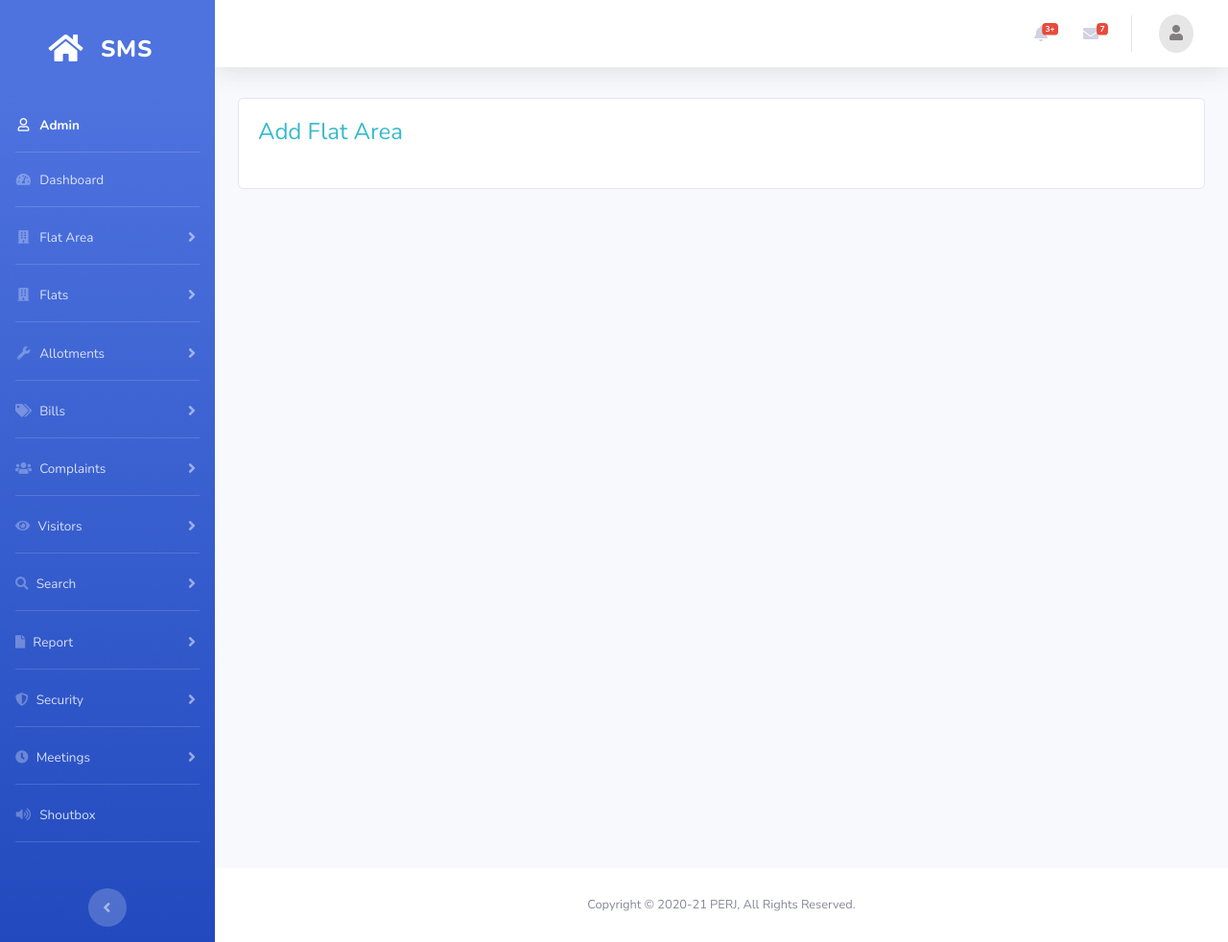
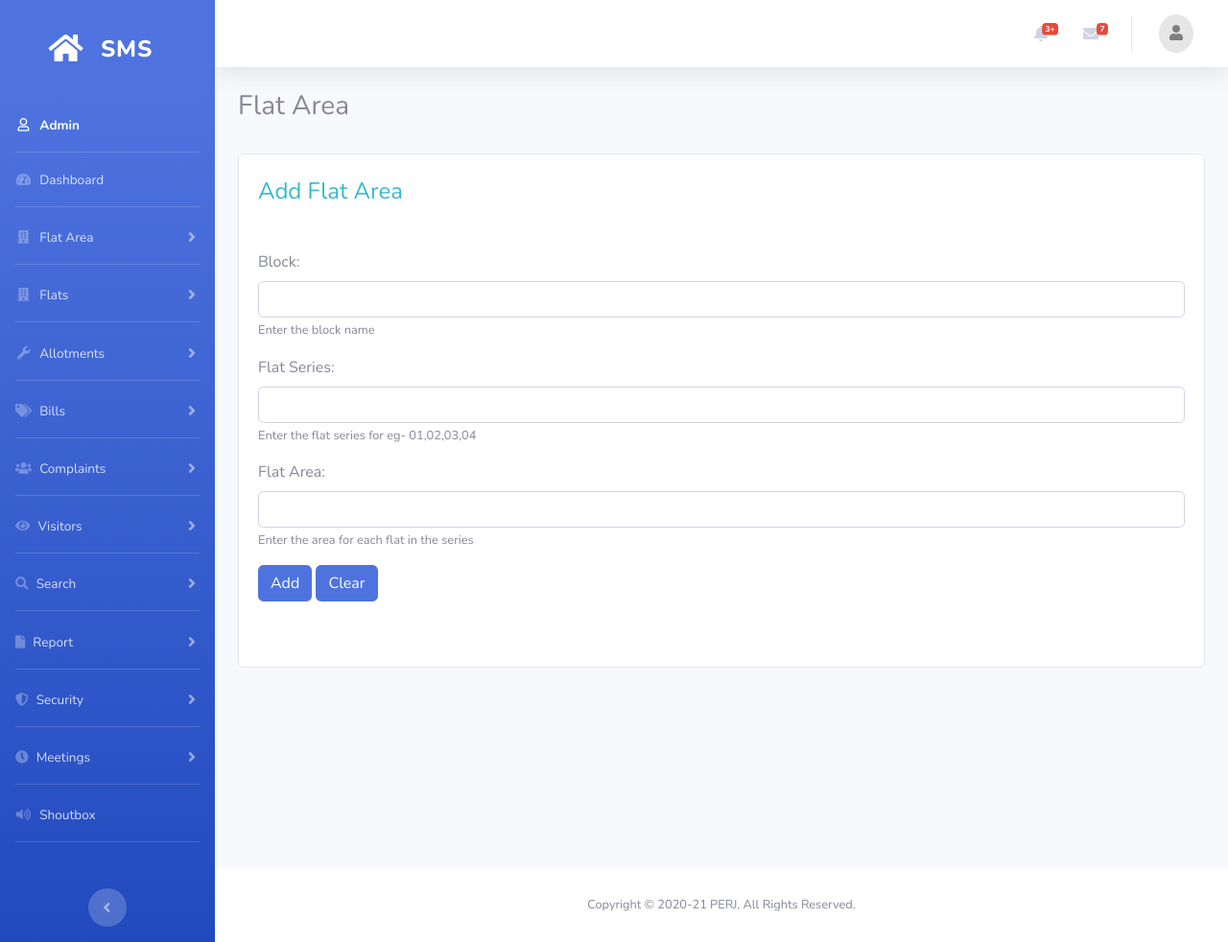
Before and after one commit to Purviharniya/Society-Management-System, a PHP site: page /admin/add_flat_area.php in a window 1280 px wide. Shown: the whole page at 96% size. Run offline with PHP 8.4, Linux system fonts and the light colour scheme; some libraries are stand-ins or nearby versions.

Commit message:
add flat area frontend

```diff
--- a/admin/add_flat_area.php
+++ b/admin/add_flat_area.php
@@ -9,11 +9,34 @@ include 'includes/topbar.php';
 
 <!-- Begin Page Content -->
 <div class="container-fluid">
+    <h3 class="my-4">Flat Area</h3>
     <div class="row">
         <div class="col-md-12 grid-margin stretch-card mt-2">
-            <div class="card">
+            <div class="card pt-1 pb-5">
                 <div class="card-body">
-                    <h4 class="card-title text-info mb-4">Add Flat Area</h4>
+                    <h4 class="card-title text-info mb-5">Add Flat Area</h4>
+
+                    <form>
+
+                        <div class="form-group">
+                            <label for="block">Block:</label>
+                            <input type="text" class="form-control" id="block" name="block" aria-describedby="blockHelp" required>
+                            <small id="blockHelp" class="form-text text-muted">Enter the block name</small>
+                        </div>
+                        <div class="form-group">
+                            <label for="series">Flat Series:</label>
+                            <input type="text" class="form-control" id="series" name="series" aria-describedby="seriesHelp" required>
+                            <small id="seriesHelp" class="form-text text-muted">Enter the flat series for eg- 01,02,03,04</small>
+                        </div>
+                        <div class="form-group">
+                            <label for="area">Flat Area:</label>
+                            <input type="text" class="form-control" id="area" name="area" aria-describedby="areaHelp" required>
+                            <small id="areaHelp" class="form-text text-muted">Enter the area for each flat in the series</small>
+                        </div>
+
+                        <button type="submit" class="btn btn-primary">Add</button>
+                        <button type="clear" class="btn btn-primary">Clear</button>
+                    </form>
                 </div>
             </div>
         </div>
```
